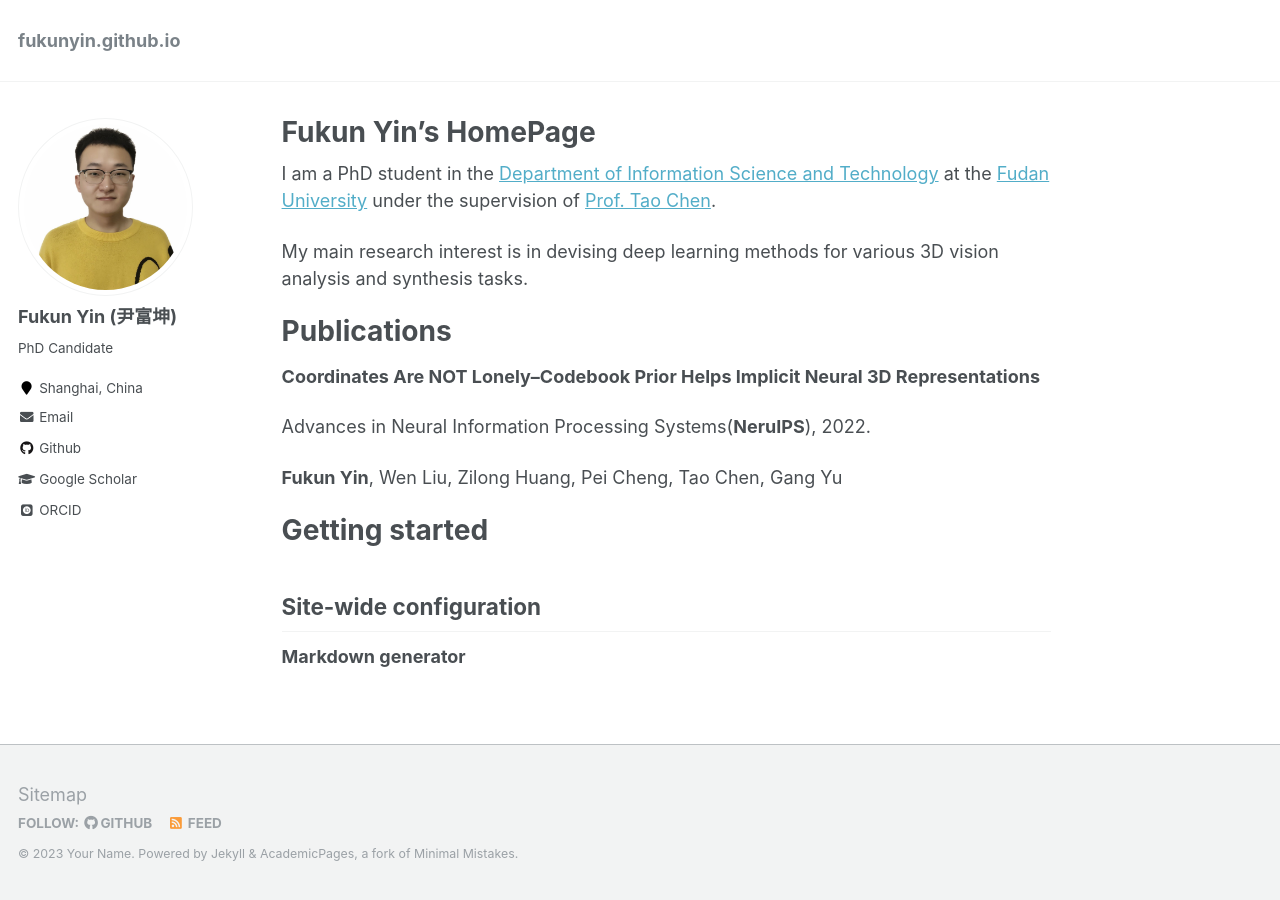
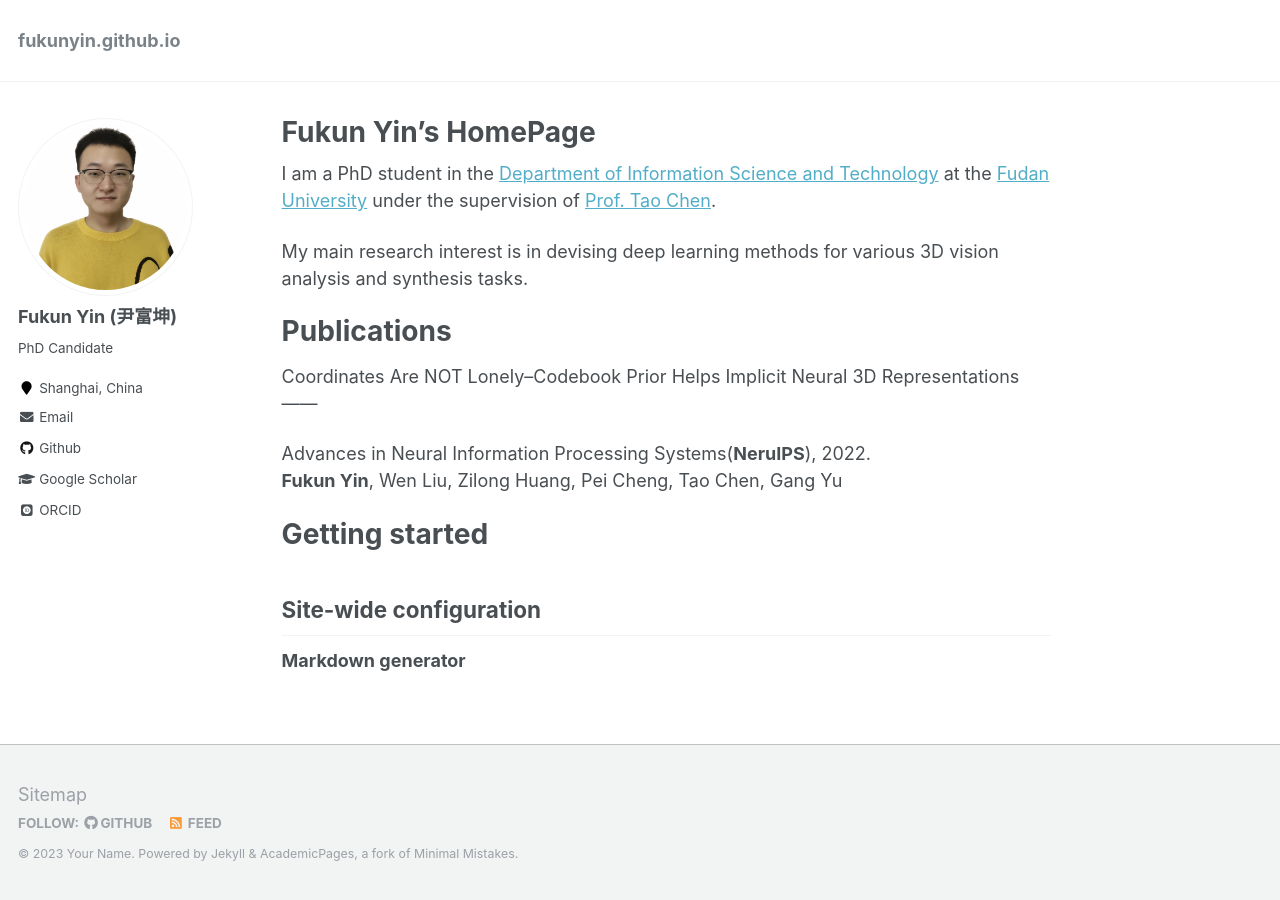
Before and after one commit to fukunyin/fukunyin.github.io, a Jekyll site: the page built from _pages/about.md, in a window 1280 px wide. Built offline with Jekyll 4.4.1, drawn with Linux system fonts in a browser that asks for light colours; some web fonts are replaced.

```diff
--- a/_pages/about.md
+++ b/_pages/about.md
@@ -14,10 +14,10 @@ My main research interest is in devising deep learning methods for various 3D vi
 
 Publications
 ======
-**Coordinates Are NOT Lonely--Codebook Prior Helps Implicit Neural 3D Representations**
+Coordinates Are NOT Lonely--Codebook Prior Helps Implicit Neural 3D Representations
+------
 
 Advances in Neural Information Processing Systems(**NeruIPS**), 2022.
-
 **Fukun Yin**, Wen Liu, Zilong Huang, Pei Cheng, Tao Chen, Gang Yu
 
 
```
